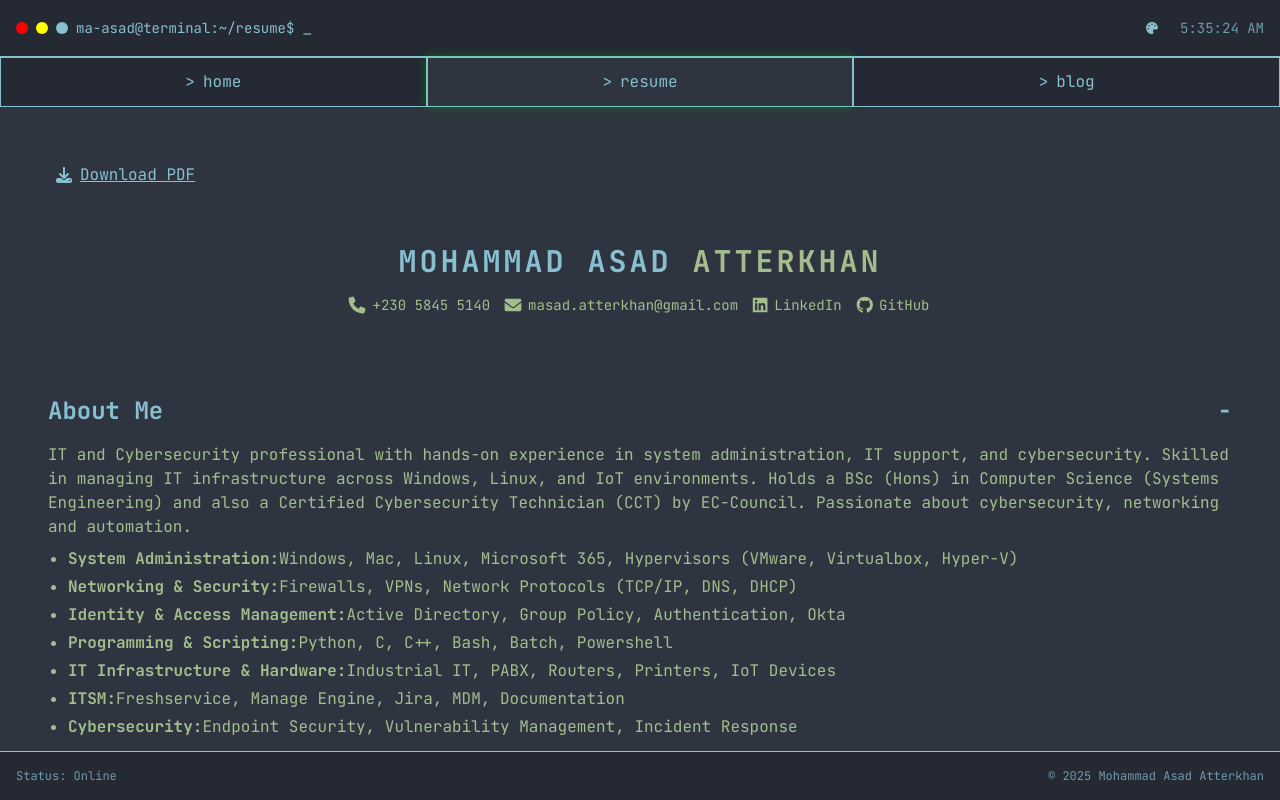
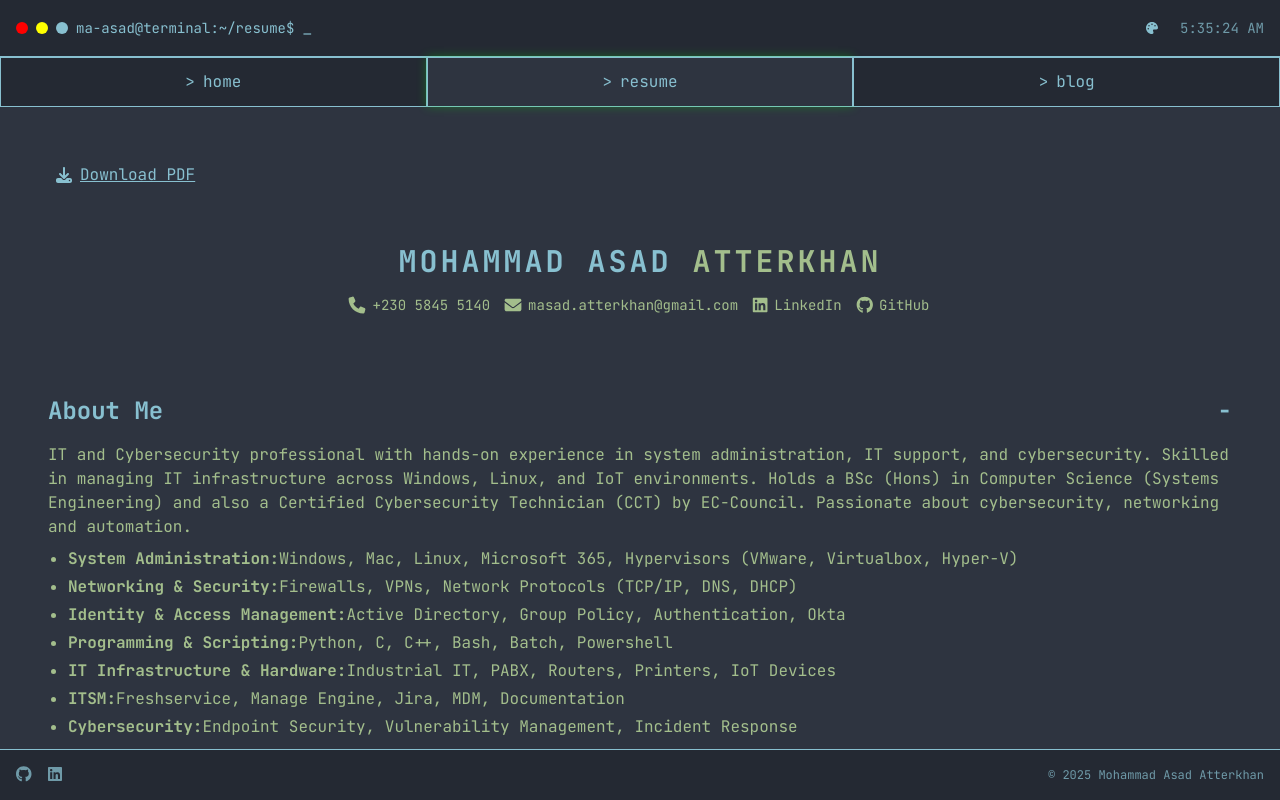
Before and after one commit to ma-asad/ma-asad.github.io, a Vue app: page /resume in a window 1280 px wide. Built offline with nearby package versions, Linux system fonts and the light colour scheme.

Commit message:
feat: enhance TerminalFooter to conditionally display status or social links based on the current route

```diff
--- a/src/components/TerminalFooter.vue
+++ b/src/components/TerminalFooter.vue
@@ -1,7 +1,30 @@
 <template>
   <div class="terminal-footer fixed bottom-0 left-0 right-0 p-4 border-t border-terminal-green bg-terminal-bg-secondary w-full z-10">
     <div class="flex justify-between items-center text-xs text-terminal-green opacity-75">
-      <div>Status: Online</div>
+      <!-- Left side: Status or Social Links -->
+      <div v-if="isHomePage">Status: Online</div>
+      <div v-else class="flex items-center gap-4">
+        <a
+          href="https://github.com/ma-asad"
+          target="_blank"
+          rel="noopener noreferrer"
+          class="hover:text-terminal-cyan transition-colors duration-200"
+          aria-label="GitHub"
+        >
+          <font-awesome-icon :icon="['fab', 'github']" class="text-base" />
+        </a>
+        <a
+          href="https://linkedin.com/in/maatterkhan"
+          target="_blank"
+          rel="noopener noreferrer"
+          class="hover:text-terminal-cyan transition-colors duration-200"
+          aria-label="LinkedIn"
+        >
+          <font-awesome-icon :icon="['fab', 'linkedin']" class="text-base" />
+        </a>
+      </div>
+
+      <!-- Right side: Copyright -->
       <div>&copy; {{ currentYear }} Mohammad Asad Atterkhan</div>
     </div>
   </div>
@@ -9,8 +32,11 @@
 
 <script setup>
 import { computed } from 'vue'
+import { useRoute } from 'vue-router'
 
+const route = useRoute()
 const currentYear = computed(() => new Date().getFullYear())
+const isHomePage = computed(() => route.name === 'home')
 </script>
 
 <style scoped>
```
